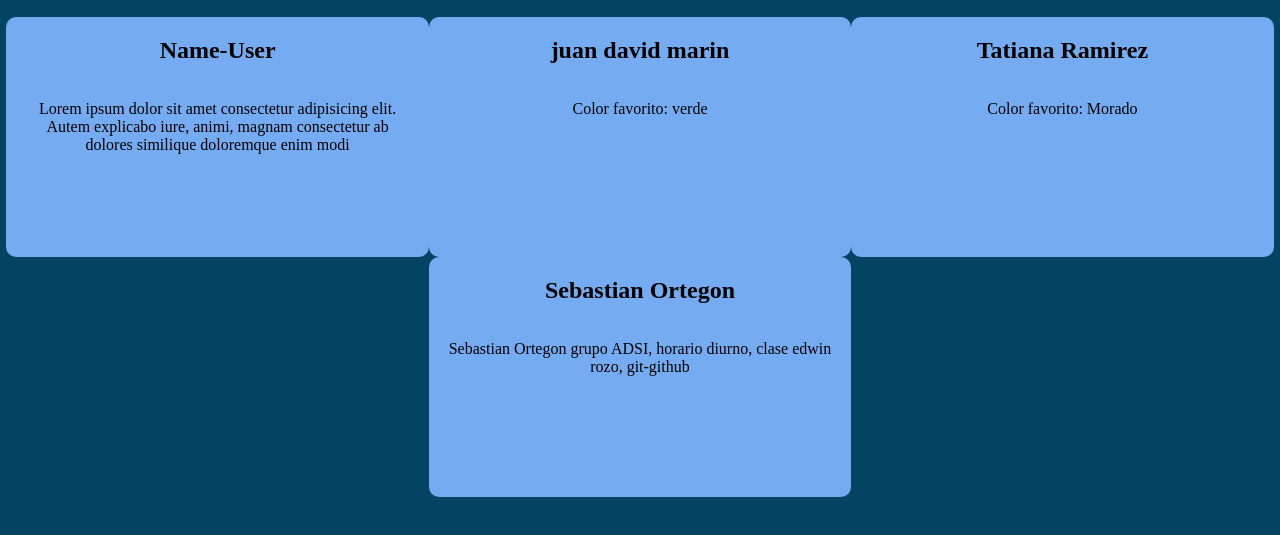
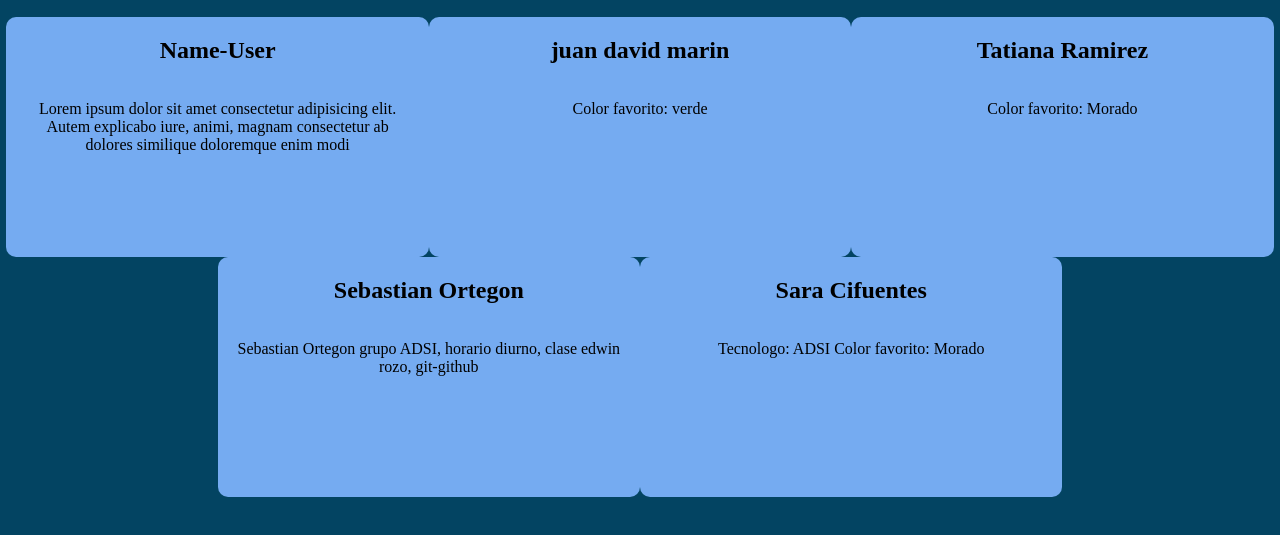
Before and after one commit to erozog125/Project_Cards_1, a plain HTML site: page index.html in a window 1280 px wide. Shown: the part 79-614 px from the top of the page. Drawn offline with Linux system fonts and the light colour scheme.

Commit message:
cree una nueva carta

```diff
--- a/index.html
+++ b/index.html
@@ -36,10 +36,13 @@
         Sebastian Ortegon grupo ADSI, horario diurno, clase edwin rozo, git-github
       </span>
     </div>
-
-
-
-
+    <div class="card-members">
+      <h2>Sara Cifuentes</h2>
+      <span>
+        Tecnologo: ADSI
+        Color favorito: Morado
+      </span>
+    </div>
   </main>
 </body>
 </html>
```
